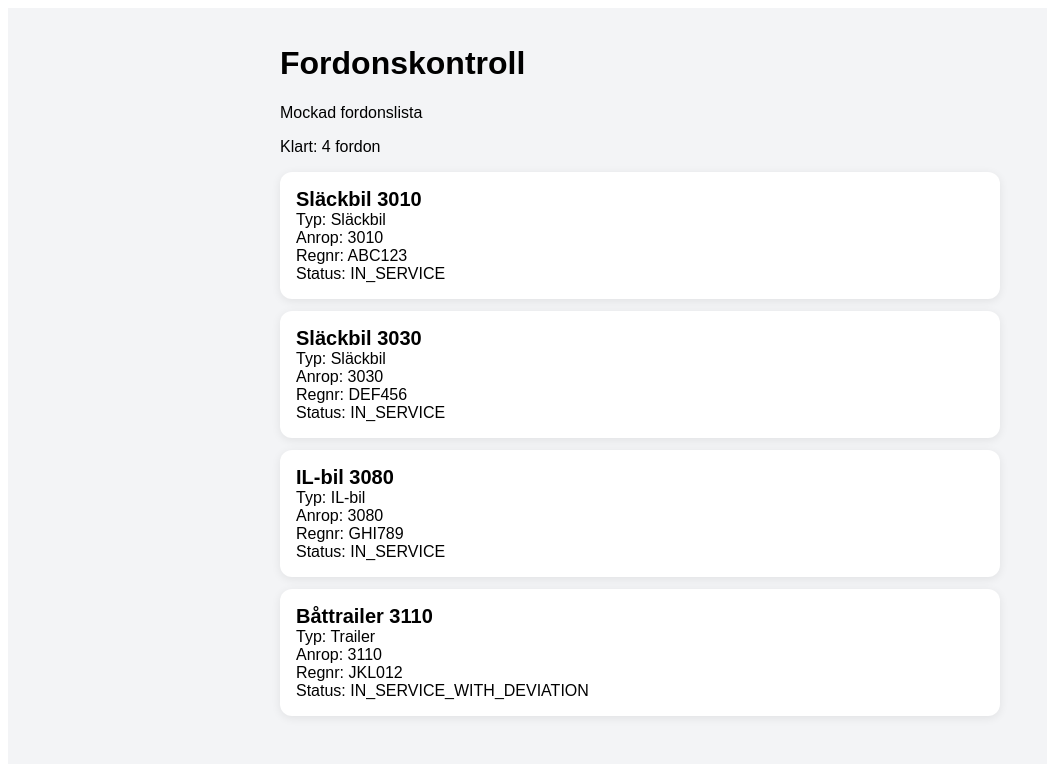
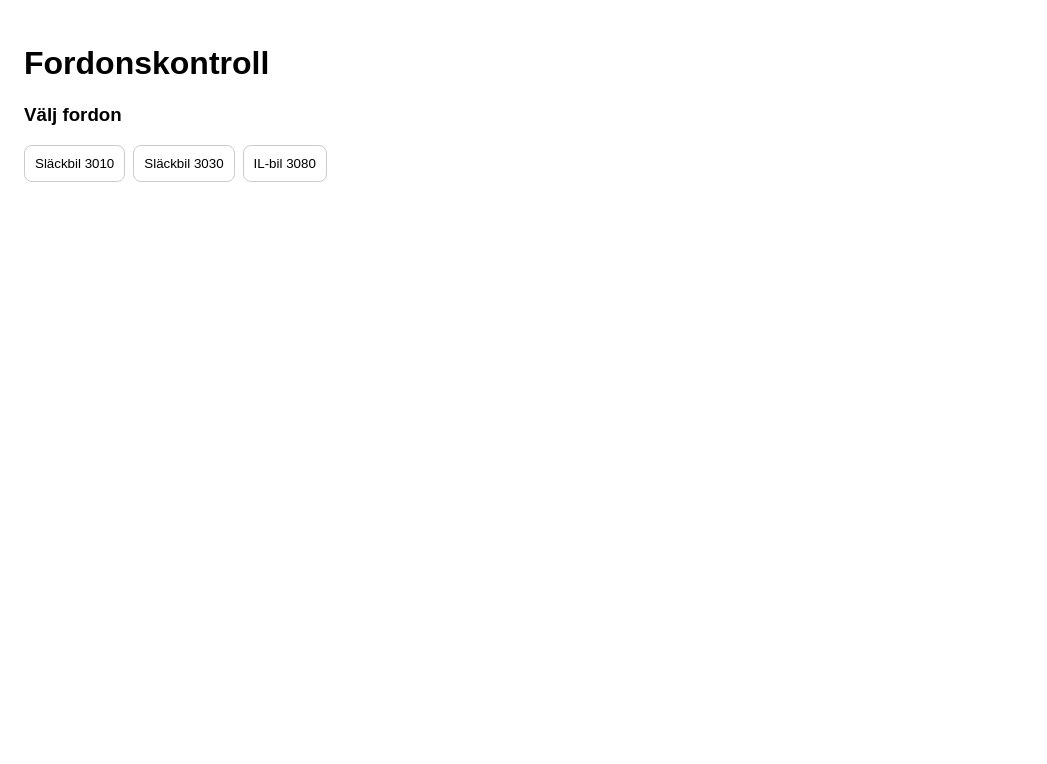
Before and after one commit to SormlandskustenRaddningstjanst/fordonskontroll, a React (Vite) app: page / in a window 1280 px wide. Shown: the top 764 px of the page, without its empty margins (0-1047 px from the left). Built offline with nearby package versions, Linux system fonts and the light colour scheme.

Commit message:
Update App.tsx

```diff
--- a/src/App.tsx
+++ b/src/App.tsx
@@ -1,99 +1,144 @@
-import { useEffect, useState } from "react";
+import { useState } from "react";
 
 type Vehicle = {
   id: string;
   name: string;
-  call_sign: string | null;
-  registration_number: string | null;
-  status: string | null;
-  type: string | null;
 };
 
-const mockVehicles: Vehicle[] = [
-  {
-    id: "1",
-    name: "Släckbil 3010",
-    call_sign: "3010",
-    registration_number: "ABC123",
-    status: "IN_SERVICE",
-    type: "Släckbil",
-  },
-  {
-    id: "2",
-    name: "Släckbil 3030",
-    call_sign: "3030",
-    registration_number: "DEF456",
-    status: "IN_SERVICE",
-    type: "Släckbil",
-  },
-  {
-    id: "3",
-    name: "IL-bil 3080",
-    call_sign: "3080",
-    registration_number: "GHI789",
-    status: "IN_SERVICE",
-    type: "IL-bil",
-  },
-  {
-    id: "4",
-    name: "Båttrailer 3110",
-    call_sign: "3110",
-    registration_number: "JKL012",
-    status: "IN_SERVICE_WITH_DEVIATION",
-    type: "Trailer",
-  },
+const vehicles: Vehicle[] = [
+  { id: "1", name: "Släckbil 3010" },
+  { id: "2", name: "Släckbil 3030" },
+  { id: "3", name: "IL-bil 3080" },
 ];
 
+const checklists: Record<string, string[]> = {
+  dag: [
+    "Kontrollera bränsle",
+    "Kontrollera olja",
+    "Kontrollera lampor",
+  ],
+  vecka: [
+    "Testa pumpar",
+    "Kontrollera slangar",
+    "Kontrollera batteri",
+  ],
+  månad: [
+    "Servicekontroll",
+    "Testa utrustning",
+    "Rengör fordon",
+  ],
+  kvartal: [
+    "Full genomgång",
+    "Säkerhetskontroll",
+    "Dokumentation",
+  ],
+};
+
 export default function App() {
-  const [vehicles, setVehicles] = useState<Vehicle[]>([]);
-  const [statusText, setStatusText] = useState("Startar...");
+  const [selectedVehicle, setSelectedVehicle] = useState<string | null>(null);
+  const [selectedType, setSelectedType] = useState<string | null>(null);
+  const [checked, setChecked] = useState<Record<string, boolean>>({});
 
-  useEffect(() => {
-    setStatusText("Laddar mockade fordon...");
-    const timer = setTimeout(() => {
-      setVehicles(mockVehicles);
-      setStatusText(`Klart: ${mockVehicles.length} fordon`);
-    }, 400);
-
-    return () => clearTimeout(timer);
-  }, []);
+  function toggle(item: string) {
+    setChecked((prev) => ({
+      ...prev,
+      [item]: !prev[item],
+    }));
+  }
 
   return (
-    <div
+    <div style={{ padding: 16, fontFamily: "Arial" }}>
+      <h1>Fordonskontroll</h1>
+
+      {/* Välj fordon */}
+      <h3>Välj fordon</h3>
+      <div style={{ display: "flex", gap: 8, flexWrap: "wrap" }}>
+        {vehicles.map((v) => (
+          <button
+            key={v.id}
+            onClick={() => {
+              setSelectedVehicle(v.id);
+              setChecked({});
+            }}
             style={{
-        minHeight: "100vh",
-        background: "#f3f4f6",
-        padding: 16,
-        fontFamily: "Arial, sans-serif",
+              padding: 10,
+              borderRadius: 8,
+              border: selectedVehicle === v.id ? "2px solid green" : "1px solid #ccc",
+              background: "#fff",
             }}
           >
-      <div style={{ maxWidth: 720, margin: "0 auto" }}>
-        <h1>Fordonskontroll</h1>
-        <p>Mockad fordonslista</p>
-        <p>{statusText}</p>
+            {v.name}
+          </button>
+        ))}
+      </div>
 
-        <div style={{ display: "grid", gap: 12 }}>
-          {vehicles.map((vehicle) => (
-            <div
-              key={vehicle.id}
+      {/* Välj typ */}
+      {selectedVehicle && (
+        <>
+          <h3 style={{ marginTop: 20 }}>Typ av kontroll</h3>
+          <div style={{ display: "flex", gap: 8 }}>
+            {["dag", "vecka", "månad", "kvartal"].map((type) => (
+              <button
+                key={type}
+                onClick={() => {
+                  setSelectedType(type);
+                  setChecked({});
+                }}
                 style={{
+                  padding: 10,
+                  borderRadius: 8,
+                  border:
+                    selectedType === type
+                      ? "2px solid blue"
+                      : "1px solid #ccc",
                   background: "#fff",
-                borderRadius: 12,
-                padding: 16,
-                boxShadow: "0 2px 10px rgba(0,0,0,0.08)",
                 }}
               >
-              <div style={{ fontSize: 20, fontWeight: 700 }}>
-                {vehicle.name}
-              </div>
-              <div>Typ: {vehicle.type ?? "-"}</div>
-              <div>Anrop: {vehicle.call_sign ?? "-"}</div>
-              <div>Regnr: {vehicle.registration_number ?? "-"}</div>
-              <div>Status: {vehicle.status ?? "-"}</div>
-            </div>
+                {type}
+              </button>
             ))}
           </div>
+        </>
+      )}
+
+      {/* Checklista */}
+      {selectedType && (
+        <>
+          <h3 style={{ marginTop: 20 }}>Checklista</h3>
+          <div style={{ display: "grid", gap: 10 }}>
+            {checklists[selectedType].map((item) => (
+              <label
+                key={item}
+                style={{
+                  display: "flex",
+                  gap: 10,
+                  padding: 10,
+                  background: "#fff",
+                  borderRadius: 8,
+                }}
+              >
+                <input
+                  type="checkbox"
+                  checked={checked[item] || false}
+                  onChange={() => toggle(item)}
+                />
+                {item}
+              </label>
+            ))}
           </div>
+        </>
+      )}
+
+      {/* Klar-status */}
+      {selectedType && (
+        <p style={{ marginTop: 20 }}>
+          Klara:{" "}
+          {
+            Object.values(checked).filter(Boolean).length
+          }{" "}
+          / {checklists[selectedType].length}
+        </p>
+      )}
     </div>
   );
 }
```
Lines whose indentation alone changed are shown as unchanged.
